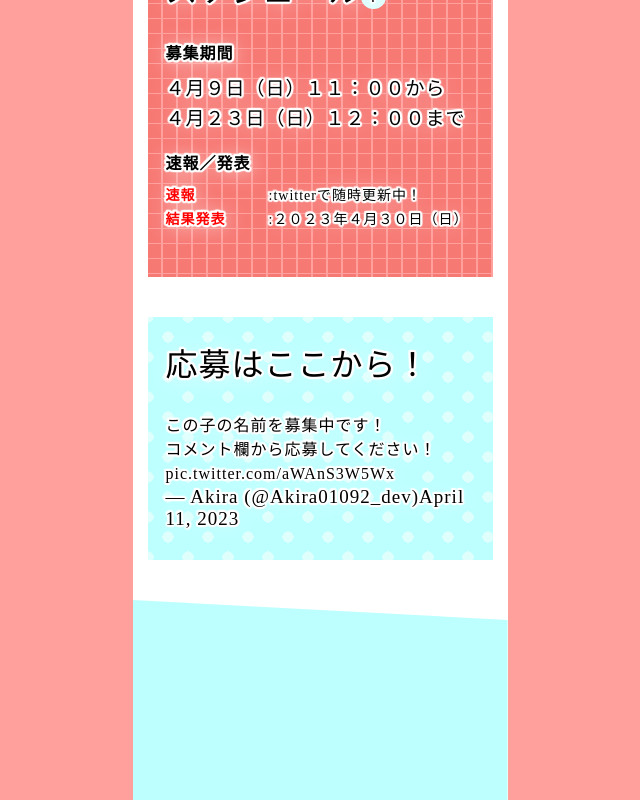
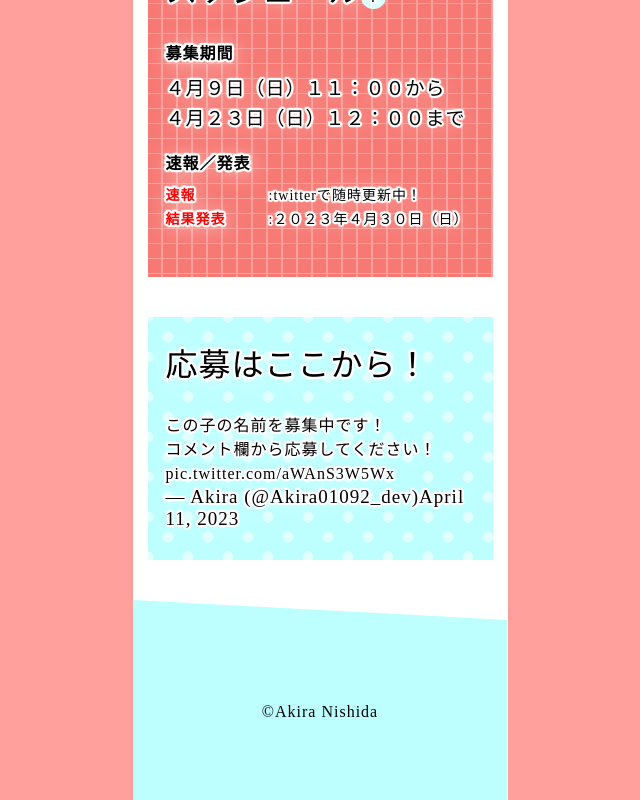
Before and after one commit to nishida01092/naming, a Next.js app: page / in a window 1280 px wide. Shown: the part 1069-1869 px from the top of the page, without its empty margins (320-960 px from the left). Built offline with nearby package versions, Linux system fonts and the light colour scheme; no server answers; a web font is replaced by a local one.

Commit message:
フッター修正

```diff
--- a/components/elements/twitter/Tweet.tsx
+++ b/components/elements/twitter/Tweet.tsx
@@ -5,7 +5,6 @@ const DynamicTwitterWidget = dynamic<{}>(
   () => import("./TweeterWidget").then((module) => module.TwitterWidget),
   { ssr: false }
 );
-
 export const Tweet = () => {
   return (
     <>
--- a/pages/index.tsx
+++ b/pages/index.tsx
@@ -85,7 +85,7 @@ export default function Home() {
           </section>
         </main>
         <footer>
-
+          <p><a href="https://portfolio01092.vercel.app/">&copy;Akira Nishida</a></p>
         </footer>
       </div>
     </>
--- a/styles/sp.css
+++ b/styles/sp.css
@@ -135,6 +135,9 @@ footer{
     height:200px;
     background-color:#BDFFFF ;
     clip-path: polygon(0 0,100% 20px,100% 100%,0 100%,0 100%);
+    text-align: center;
+    padding:100px 0 0 0;
+
 }
 .tipIcon{
     font-size:1.6rem;
@@ -146,6 +149,7 @@ footer{
     border-radius: 50%;
     cursor: pointer;
 }
+
 /* h2 .tipIcon{
     display: inline-block;
     background-color: #dffffd;
```
Also changed, not shown: components/elements/twitter/TweeterWidget.tsx (+0 -7 lines).
